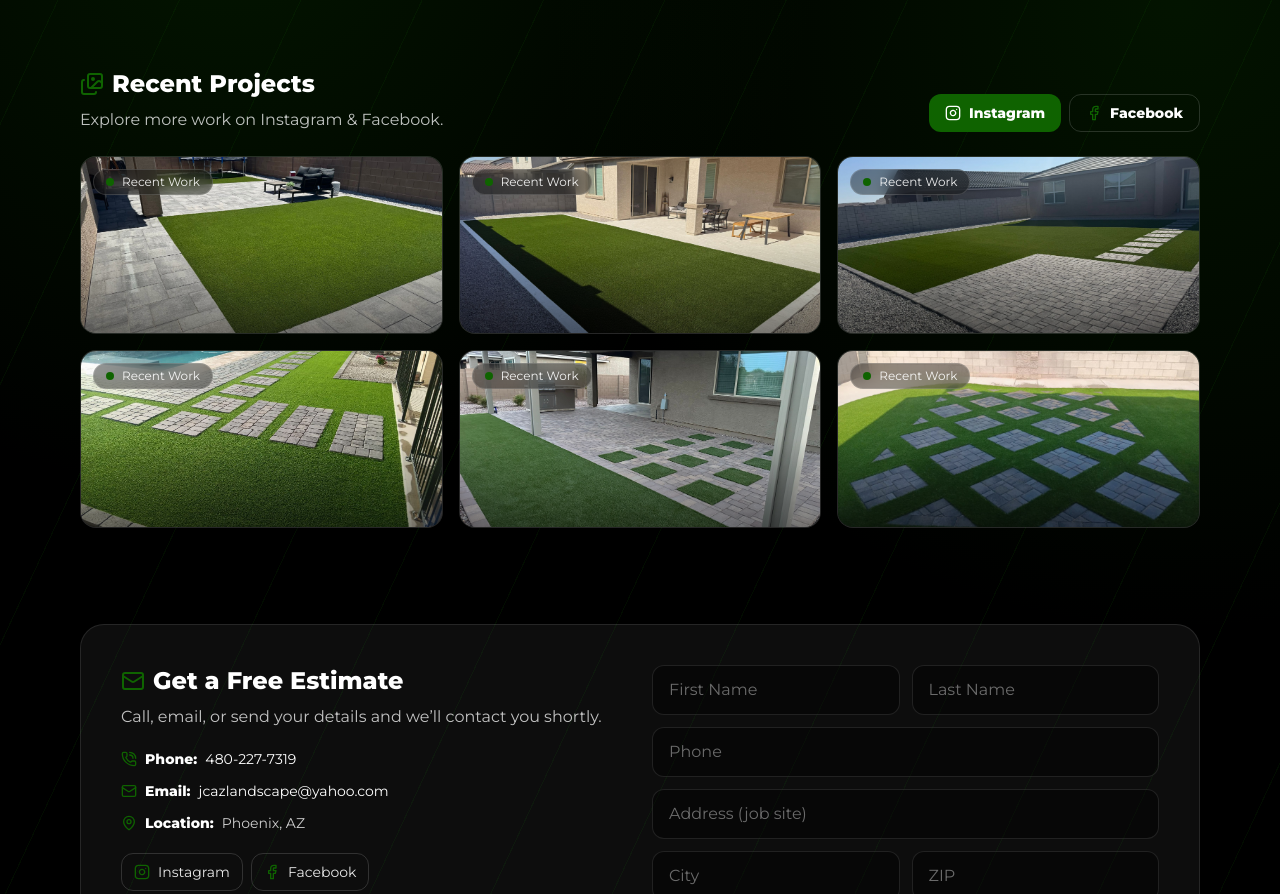
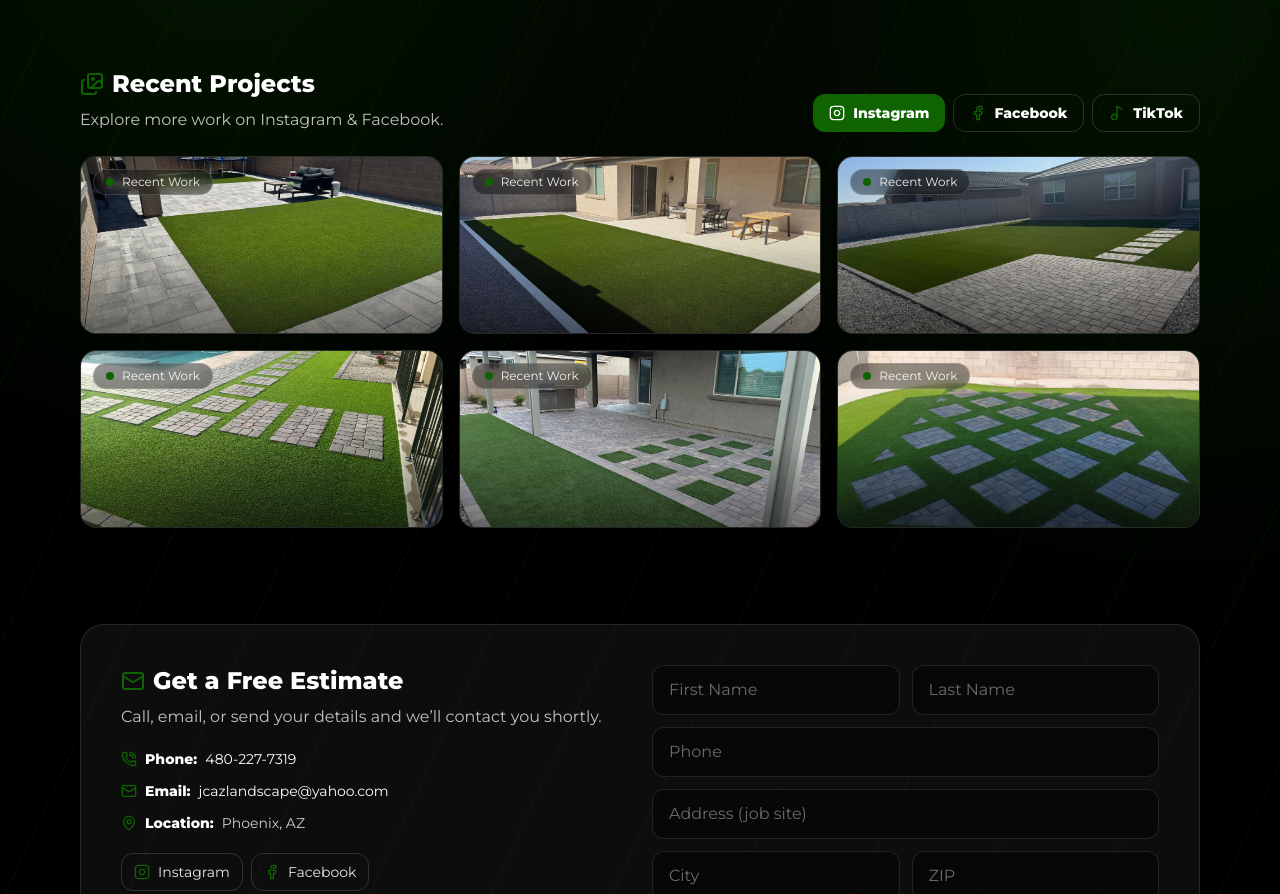
Before and after one commit to roiszs/JCAZ-Landscape, a Next.js app: page / in a window 1280 px wide. Shown: the part 1959-2853 px from the top of the page. Built offline with nearby package versions, Linux system fonts and the light colour scheme.

Commit message:
Agregando los ultimos cambios al frontedn

```diff
--- a/src/app/globals.css
+++ b/src/app/globals.css
@@ -1,6 +1,12 @@
 @tailwind base;
 @tailwind components;
 @tailwind utilities;
+
+
+html {
+  scroll-behavior: smooth;
+  scroll-padding-top: 88px;
+}
 
 :root {
   color-scheme: dark;
--- a/src/app/page.tsx
+++ b/src/app/page.tsx
@@ -162,7 +162,7 @@ export default function Home() {
 
       /* Bottom-right glow (deeper scroll) */
       radial-gradient(1200px circle at 85% 175%, rgba(15, 99, 0, 0.18), transparent 70%)
-    `,
+    `
   }}
 >
 
@@ -174,6 +174,7 @@ export default function Home() {
 
         <div className="peer-checked:[&_.en]:hidden peer-checked:[&_.es]:block [&_.es]:hidden">
           {/* HEADER */}
+
           <header className="sticky top-0 z-50 border-b border-brand-white/10 bg-brand-black/80 backdrop-blur">
           <div className="mx-auto flex max-w-6xl items-center justify-between px-4 py-3">
             <a href="#" className="flex items-center gap-3">
@@ -630,6 +631,16 @@ export default function Home() {
         <Facebook className="h-4 w-4 text-brand-green" />
         Facebook
       </a>
+
+      <a
+      href={TIKTOK}
+      target="_blank"
+      rel="noreferrer"
+      className="inline-flex items-center gap-2 rounded-xl border border-brand-white/15 px-4 py-2 text-sm font-extrabold text-brand-white hover:border-brand-white/30"
+    >
+      <Music2 className="h-4 w-4 text-brand-green" />
+      TikTok
+    </a>
     </div>
   </div>
 
```
